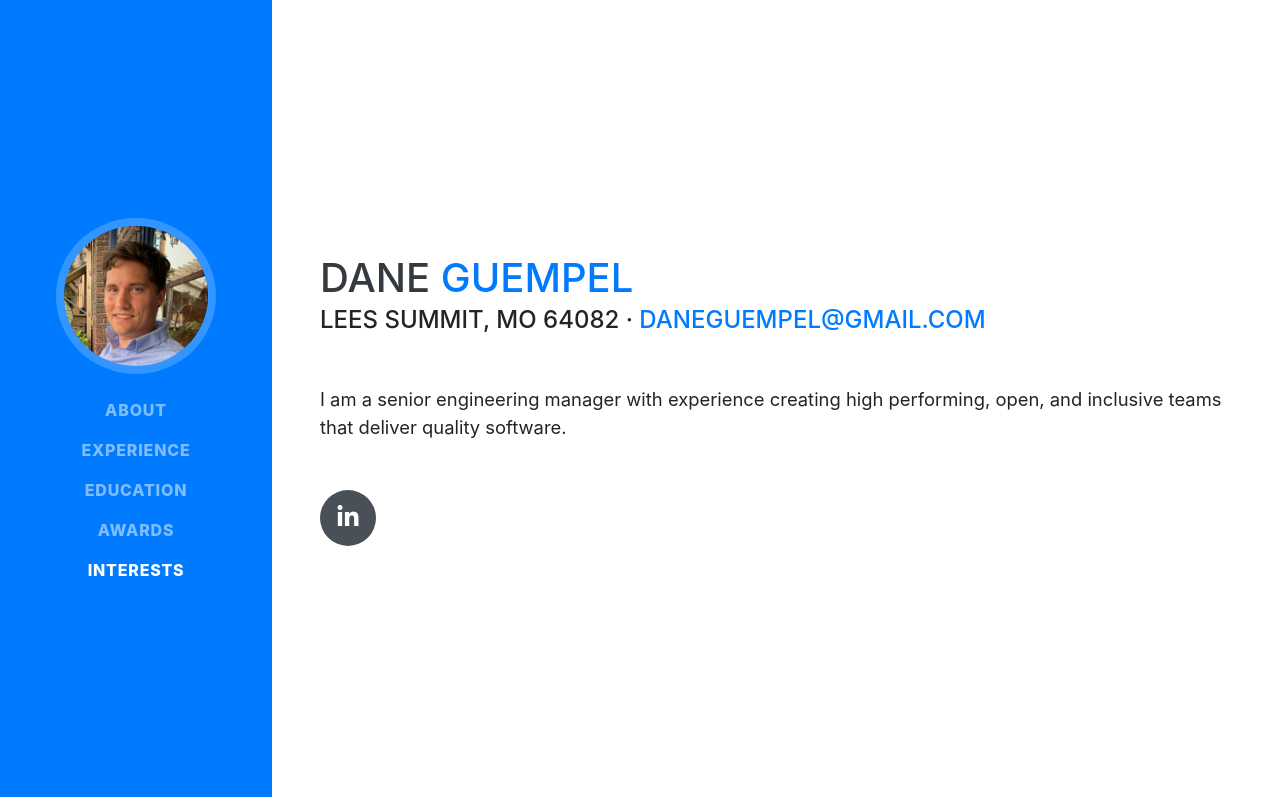
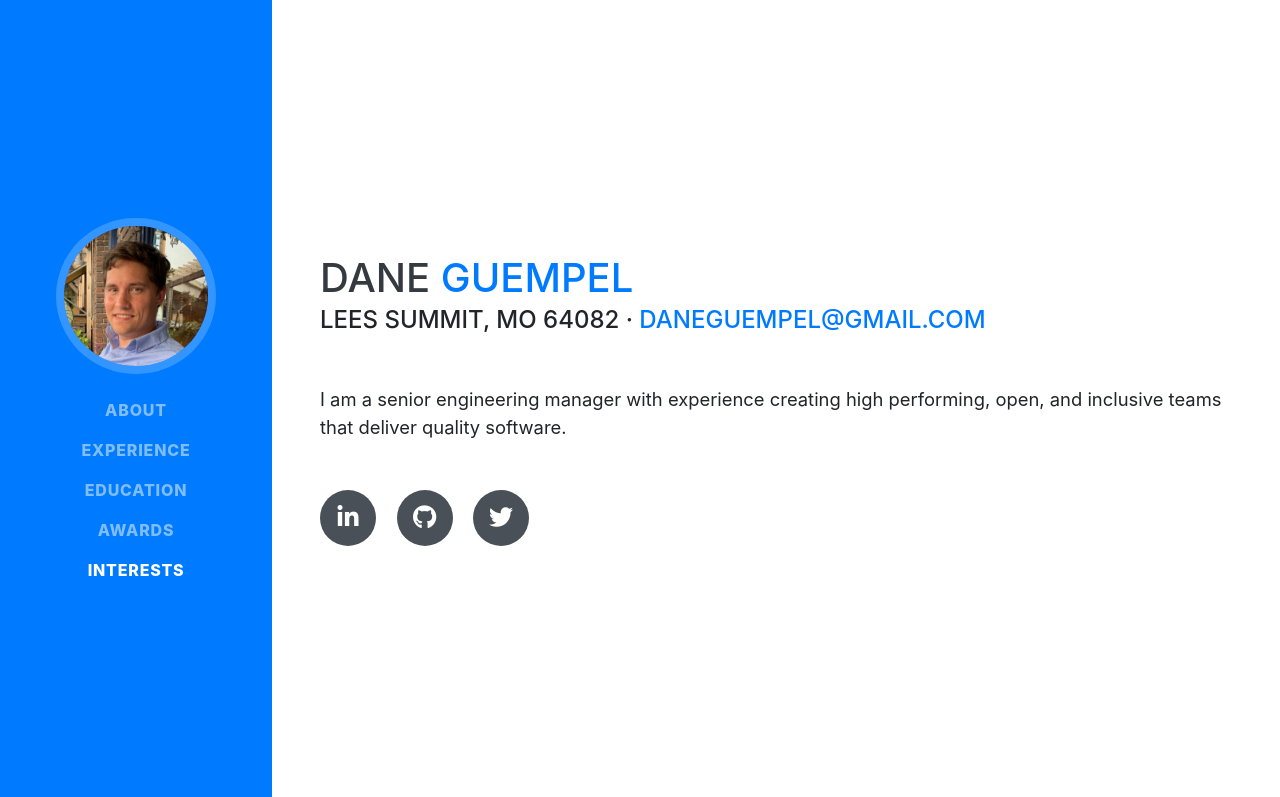
Before and after one commit to humandane/daneguempel.github.io, a website with bundled scripts: page index.html in a window 1280 px wide. Shown: the top 797 px of the page. Built offline with nearby package versions, Linux system fonts and the light colour scheme; a web font is replaced by a local one.

Commit message:
Adding social links back.  Who knows if its a good idea to include twitter :|

```diff
--- a/index.html
+++ b/index.html
@@ -65,6 +65,12 @@
         <div class="social-icons">
           <a href="https://www.linkedin.com/in/daneguempel/">
             <i class="fab fa-linkedin-in"></i>
+          </a>
+          <a href="https://github.com/daneguempel">
+            <i class="fab fa-github"></i>
+          </a>
+          <a href="https://twitter.com/daneguempel">
+            <i class="fab fa-twitter"></i>
           </a>
         </div>
       </div>
```
